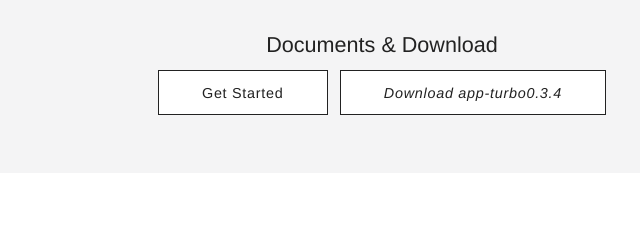
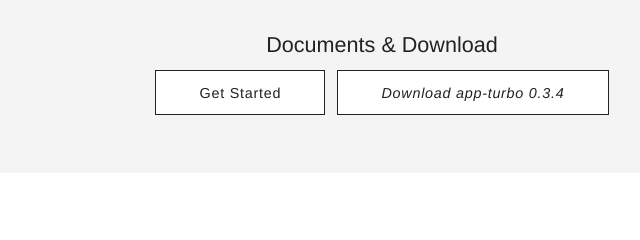
Before and after one commit to wecatch/wecatch.github.io, a plain HTML site: page turbo.html in a window 1280 px wide. Shown: the part 1312-1552 px from the top of the page, 258-898 px from the left. Drawn offline with Linux system fonts and the light colour scheme.

Commit message:
fix download

```diff
--- a/turbo.html
+++ b/turbo.html
@@ -102,7 +102,7 @@
                     <h3 class="title">Documents & Download</h3>
                     <!-- <p class="desc">More details in API Documents</p> -->
                     <a class="btn-chief" href="http://app-turbo.readthedocs.org/">Get Started</a>
-                    <a class="btn-chief italic" href="https://github.com/wecatch/app-turbo/archive/master.zip">Download app-turbo0.3.4</a>
+                    <a class="btn-chief italic" href="https://github.com/wecatch/app-turbo/archive/v0.3.4.zip">Download app-turbo 0.3.4</a>
                 </section>
             </section>
         </article>
```
